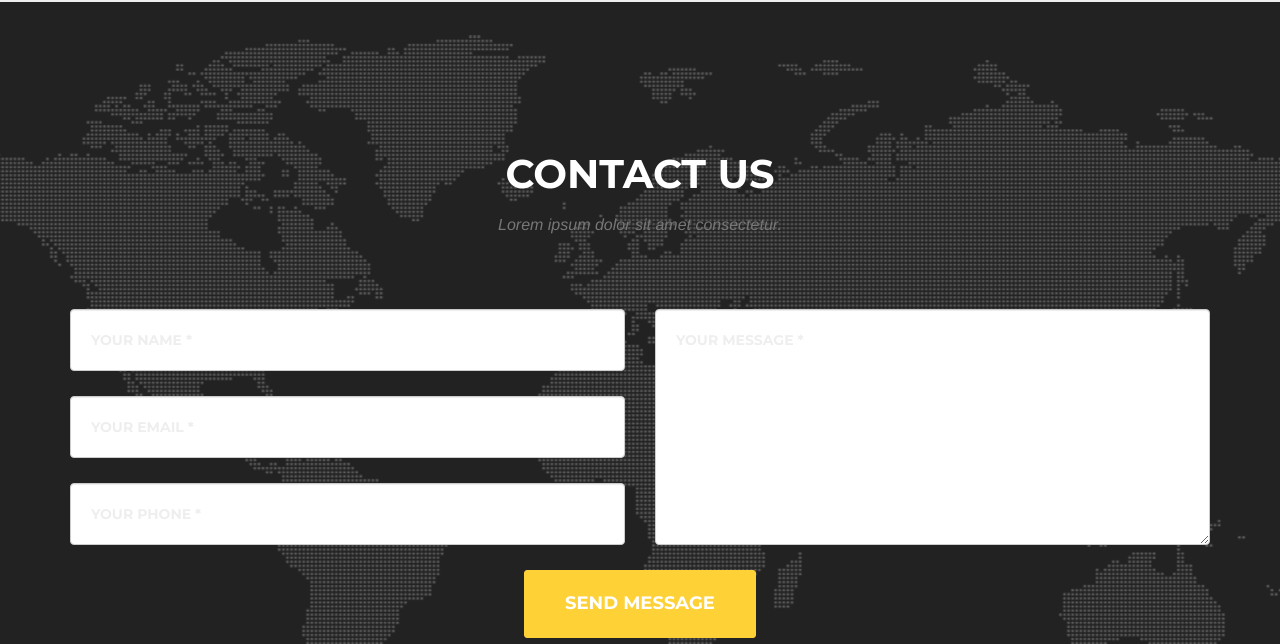
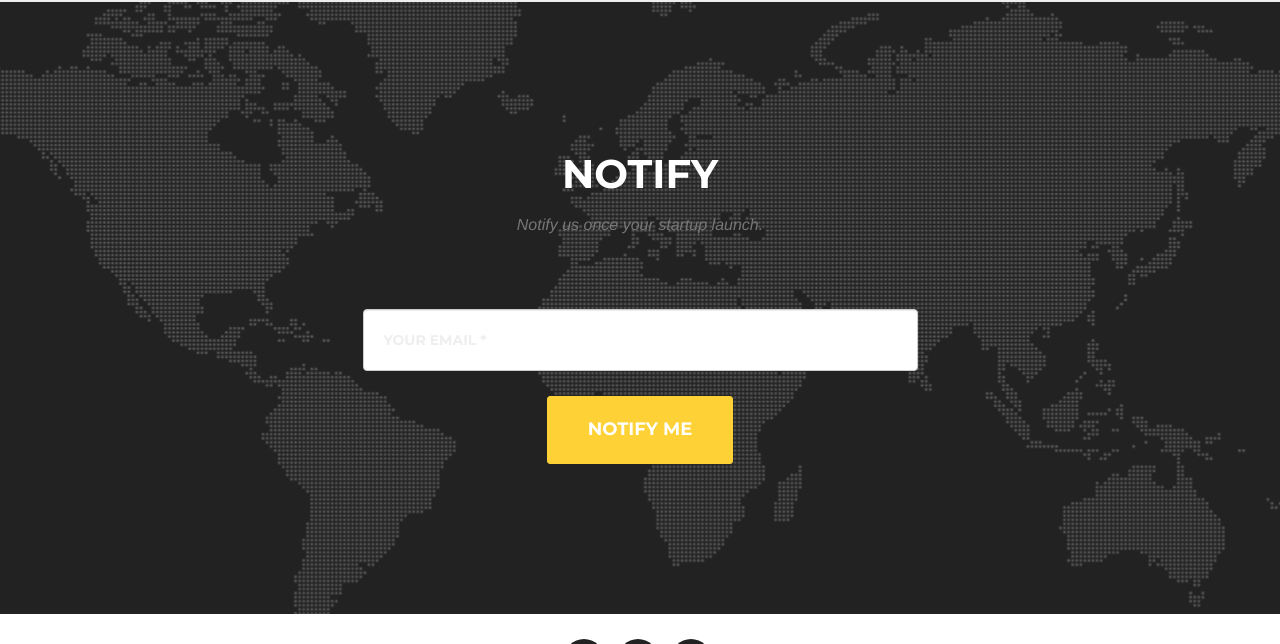
Before and after one commit to ytingchou/Code4Startup.Zero, a website: page index.html in a window 1280 px wide. Shown: the part 2547-3191 px from the top of the page. Drawn offline with nearby package versions, Linux system fonts and the light colour scheme; a web font is replaced by a local one.

Commit message:
Updated notify section.

```diff
--- a/index.html
+++ b/index.html
@@ -53,10 +53,10 @@
                     <li class="">
                         <a class="page-scroll" href="#services">Services</a>
                     </li>
-                    <li class="active">
+                    <li class="">
                         <a class="page-scroll" href="#portfolio">Features</a>
                     </li>
-                    <li class="">
+                    <li class="active">
                         <a class="page-scroll" href="#contact">Notify</a>
                     </li>
                 </ul>
@@ -203,38 +203,27 @@
         <div class="container">
             <div class="row">
                 <div class="col-lg-12 text-center">
-                    <h2 class="section-heading">Contact Us</h2>
-                    <h3 class="section-subheading text-muted">Lorem ipsum dolor sit amet consectetur.</h3>
+                    <h2 class="section-heading">Notify</h2>
+                    <h3 class="section-subheading text-muted">Notify us once your startup launch.</h3>
                 </div>
             </div>
             <div class="row">
                 <div class="col-lg-12">
-                    <form name="sentMessage" id="contactForm" novalidate="">
+                    <form class="error" name="sentMessage" id="contactForm" novalidate="">
                         <div class="row">
-                            <div class="col-md-6">
+                            <div class="col-md-6 col-md-offset-3">
+
                                 <div class="form-group">
-                                    <input class="form-control" placeholder="Your Name *" id="name" required="" data-validation-required-message="Please enter your name." type="text">
+                                    <input aria-invalid="false" class="form-control" placeholder="Your Email *" id="email" required="" data-validation-required-message="Please enter your email address." type="email">
                                     <p class="help-block text-danger"></p>
                                 </div>
-                                <div class="form-group">
-                                    <input class="form-control" placeholder="Your Email *" id="email" required="" data-validation-required-message="Please enter your email address." type="email">
-                                    <p class="help-block text-danger"></p>
-                                </div>
-                                <div class="form-group">
-                                    <input class="form-control" placeholder="Your Phone *" id="phone" required="" data-validation-required-message="Please enter your phone number." type="tel">
-                                    <p class="help-block text-danger"></p>
-                                </div>
+
                             </div>
-                            <div class="col-md-6">
-                                <div class="form-group">
-                                    <textarea class="form-control" placeholder="Your Message *" id="message" required="" data-validation-required-message="Please enter a message."></textarea>
-                                    <p class="help-block text-danger"></p>
-                                </div>
-                            </div>
+
                             <div class="clearfix"></div>
                             <div class="col-lg-12 text-center">
                                 <div id="success"></div>
-                                <button type="submit" class="btn btn-xl">Send Message</button>
+                                <button type="submit" class="btn btn-xl">Notify Me</button>
                             </div>
                         </div>
                     </form>
```
